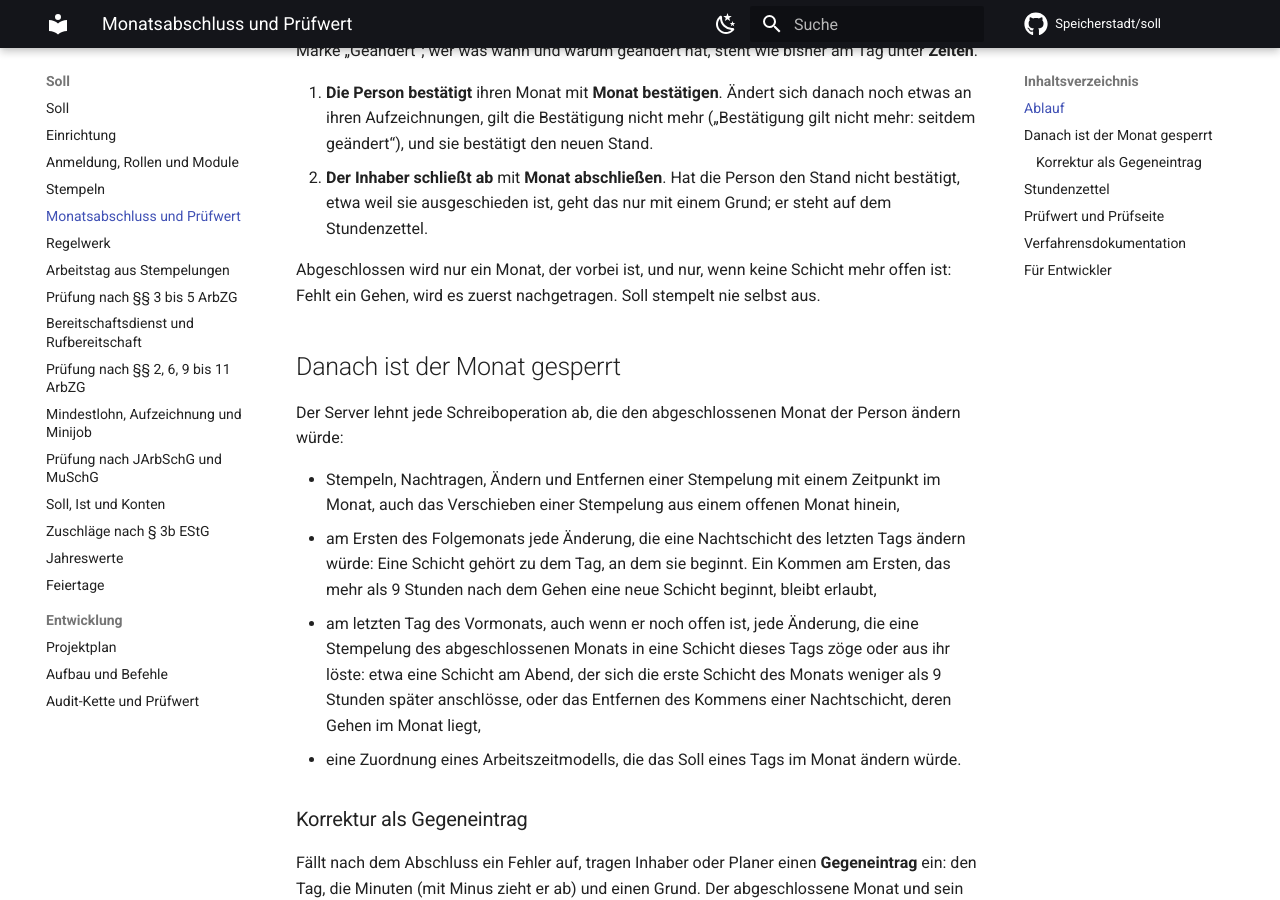
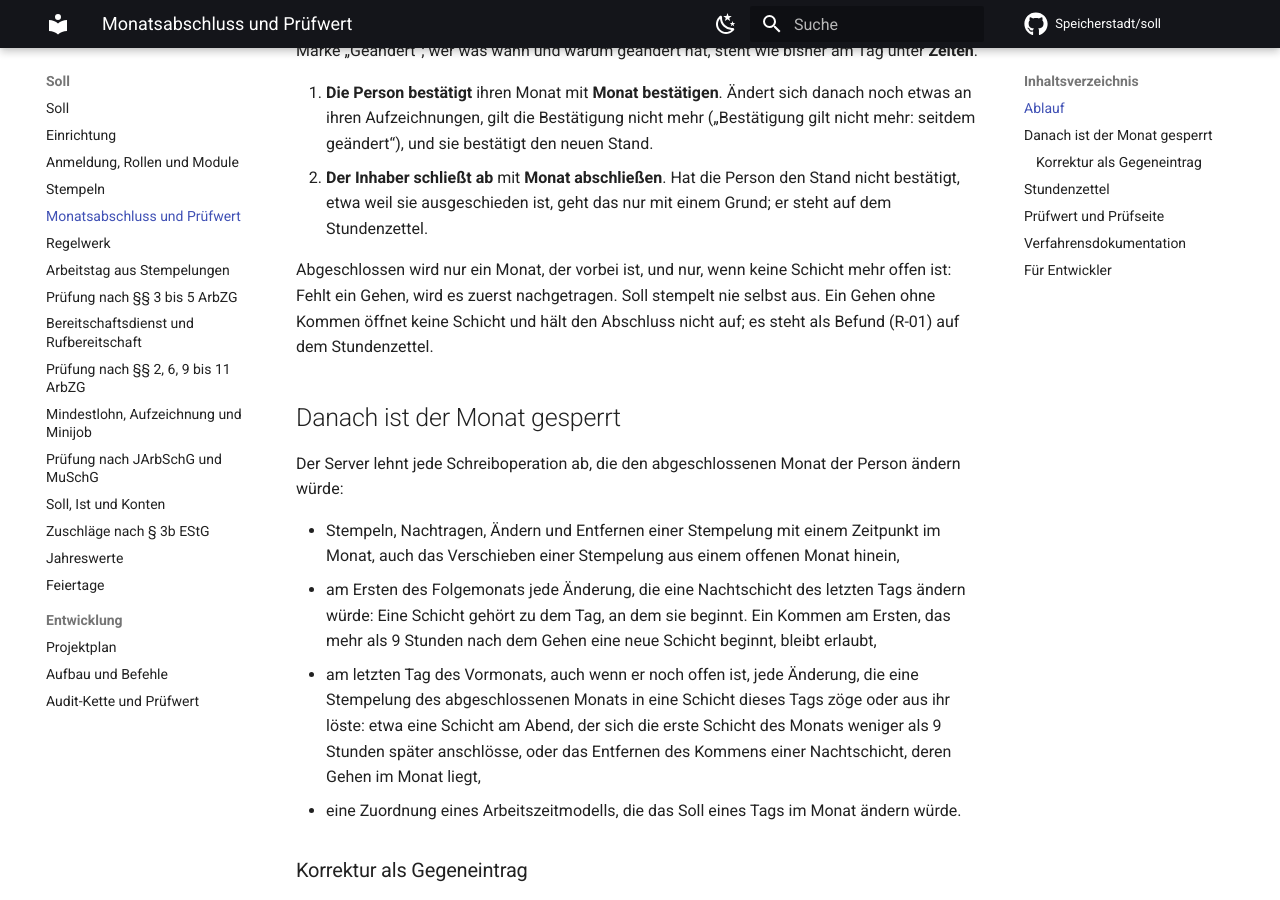
Before and after one commit to Speicherstadt/soll, an MkDocs documentation site: the page built from docs/monatsabschluss.md, in a window 1280 px wide and 900 px high, scrolled down 386 px. Built offline with MkDocs 1.6.1 and Material for MkDocs 9.7.7, drawn with Linux system fonts in a browser that asks for light colours; comment, search, counter and statistics services are not loaded.

Commit message:
fix: a stamp without Kommen does not block closing as an open shift
monatJetzt took every day without an end as open, and a day that holds
only a Gehen without Kommen (an R-01 finding, no shift) has none, so the
month could not be closed and the app said a shift was open. Only days
with a shift that is still open block closing now.

Co-Authored-By: Claude Opus 5.5 <noreply@anthropic.com>
Claude-Session: https://claude.ai/code/session_01Y3rdfb3WLu6eQFD5t9ebz6

```diff
--- a/docs/monatsabschluss.md
+++ b/docs/monatsabschluss.md
@@ -25,7 +25,8 @@ Befund mit Norm, darunter Soll, Ist und Saldo. Tage mit einer Änderung von Hand
    etwa weil sie ausgeschieden ist, geht das nur mit einem Grund; er steht auf dem Stundenzettel.
 
 Abgeschlossen wird nur ein Monat, der vorbei ist, und nur, wenn keine Schicht mehr offen ist: Fehlt
-ein Gehen, wird es zuerst nachgetragen. Soll stempelt nie selbst aus.
+ein Gehen, wird es zuerst nachgetragen. Soll stempelt nie selbst aus. Ein Gehen ohne Kommen öffnet
+keine Schicht und hält den Abschluss nicht auf; es steht als Befund (R-01) auf dem Stundenzettel.
 
 ## Danach ist der Monat gesperrt
 
```
Also changed, not shown: 1 other file.
